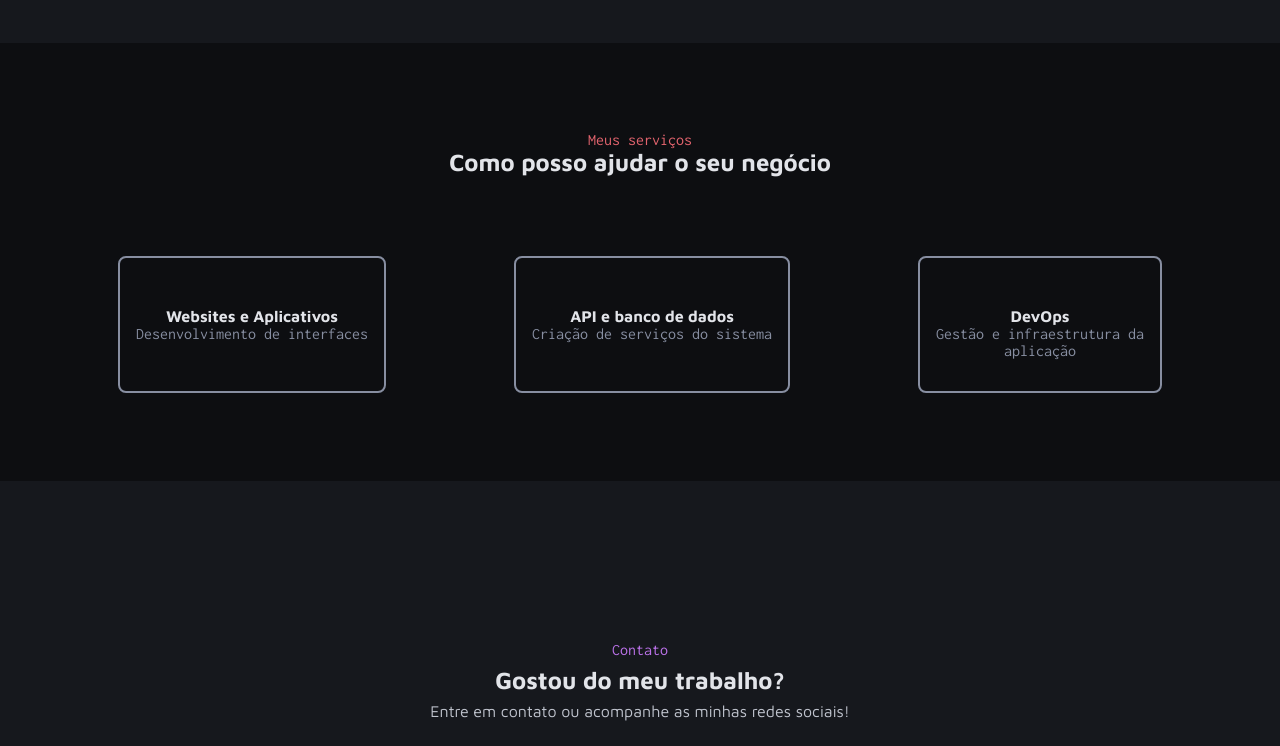
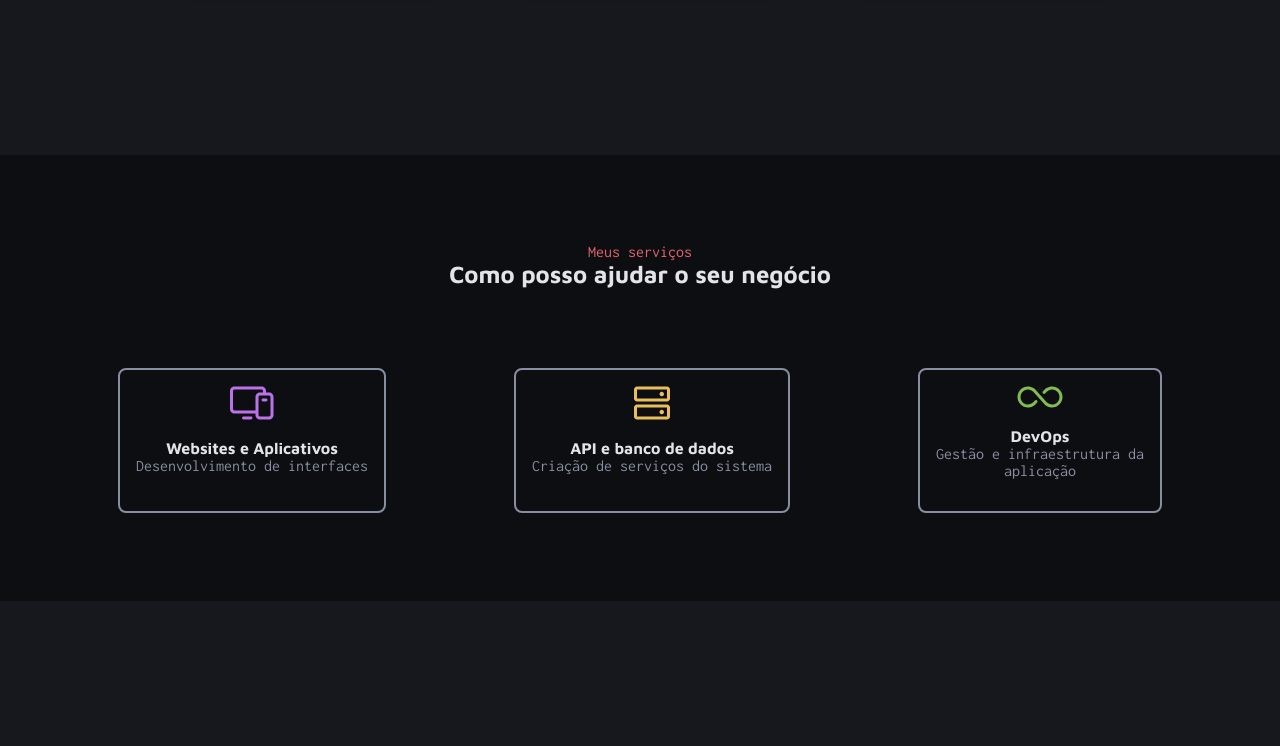
Before and after one commit to Szarblewski14/Portif-lioDev, a plain HTML site: page index.html in a window 1280 px wide. Shown: the part 1998-2744 px from the top of the page. Drawn offline with Linux system fonts and the light colour scheme; the site is published under a folder, as on GitHub Pages, so addresses that start at the root find nothing.

Commit message:
ajustando imagens

```diff
--- a/index.html
+++ b/index.html
@@ -24,7 +24,7 @@
 
     <header id="containerHeader">
         <div class="imageprincipal">
-            <img src="/img/Avatar.png" alt="">
+            <img src="./img/Avatar.png" alt="">
         </div>
 
         <div class="text">
@@ -133,7 +133,7 @@
         <div id="info">
 
             <div class="caixa">
-                <img src="/img/icons/pc.svg" alt="">
+                <img src="./img/icons/pc.svg" alt="">
                 <div class="caixa2">
 
                     <h4>Websites e Aplicativos</h4>
@@ -142,7 +142,7 @@
             </div>
 
             <div class="caixa">
-                <img src="/img/icons/dados.svg" alt="">
+                <img src="./img/icons/dados.svg" alt="">
                 <div class="caixa2">
 
                     <h4>API e banco de dados</h4>
@@ -151,7 +151,7 @@
             </div>
 
             <div class="caixa">
-                <img src="/img/icons/infinity.svg" alt="">
+                <img src="./img/icons/infinity.svg" alt="">
                 <div class="caixa2">
 
                     <h4>DevOps</h4>
```
